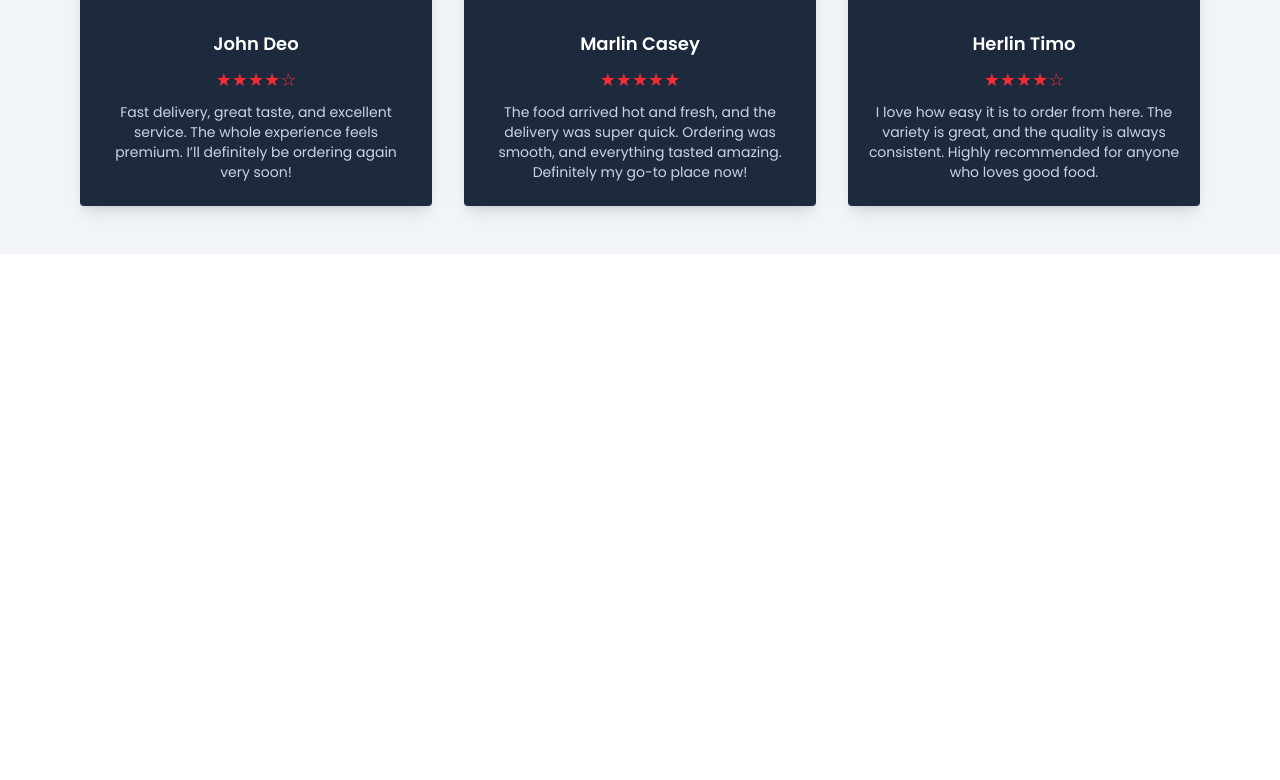
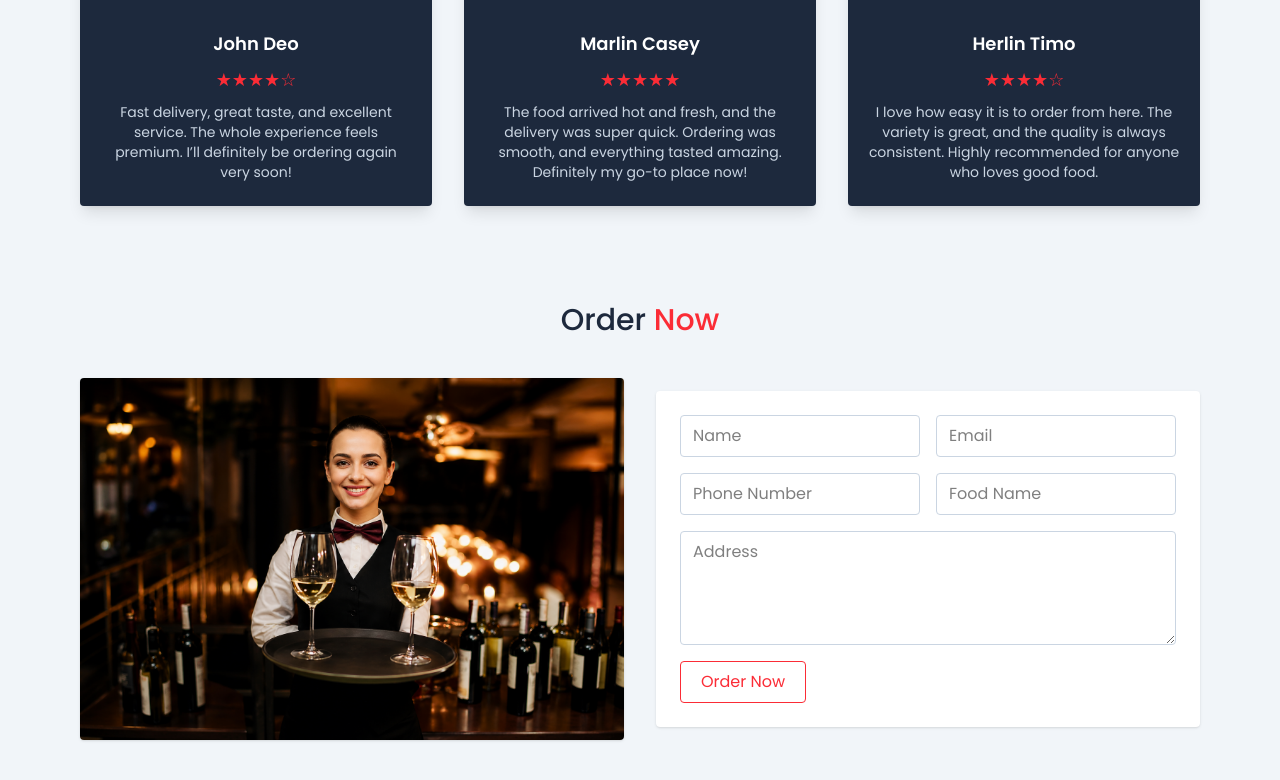
Before and after one commit to CodeOfFaiz/restaurant-landing-page, a React (Vite) app: page / in a window 1280 px wide. Shown: the part 3683-4463 px from the top of the page. Before the commit the page ends 3937 px from the top, so only its background shows below. Built offline with nearby package versions, Linux system fonts and the light colour scheme.

Commit message:
order now section added

```diff
--- a/src/App.jsx
+++ b/src/App.jsx
@@ -5,6 +5,7 @@ import PopularFoods from "./components/PopularFoods"
 import HowItWorks from "./components/HowItWorks"
 import FoodGallery from "./components/FoodGallery"
 import Testimonials from "./components/Testimonials"
+import OrderNow from "./components/OrderNow"
 
 function App() {
 
@@ -18,6 +19,7 @@ function App() {
     <HowItWorks/>
     <FoodGallery/>
     <Testimonials/>
+    <OrderNow/>
     </div>
     </>
   )
--- /dev/null
+++ b/src/components/OrderNow.jsx
@@ -0,0 +1,69 @@
+export default function OrderNow() {
+  return (
+    <div className="py-12 px-4 max-w-6xl mx-auto">
+
+      {/* Title */}
+      <h2 className="font-medium text-2xl md:text-3xl text-center text-slate-800 mb-10">
+        Order <span className="text-red-500">Now</span>
+      </h2>
+
+      {/* Main Layout */}
+      <div className="grid md:grid-cols-2 gap-8 items-center">
+
+        {/* Left Image */}
+        <div>
+          <img
+            src="/order.png"   // change to your correct image
+            alt="order"
+            className="w-full rounded shadow"
+          />
+        </div>
+
+        {/* Form */}
+        <div className="bg-white p-6 rounded shadow">
+
+          <div className="grid grid-cols-1 sm:grid-cols-2 gap-4">
+
+            <input
+              type="text"
+              placeholder="Name"
+              className="border border-slate-300 rounded px-3 py-2 outline-none focus:ring-2 focus:ring-red-400"
+            />
+
+            <input
+              type="email"
+              placeholder="Email"
+              className="border border-slate-300 rounded px-3 py-2 outline-none focus:ring-2 focus:ring-red-400"
+            />
+
+            <input
+              type="tel"
+              placeholder="Phone Number"
+              className="border border-slate-300 rounded px-3 py-2 outline-none focus:ring-2 focus:ring-red-400"
+            />
+
+            <input
+              type="text"
+              placeholder="Food Name"
+              className="border border-slate-300 rounded px-3 py-2 outline-none focus:ring-2 focus:ring-red-400"
+            />
+
+            {/* Full width textarea */}
+            <textarea
+              placeholder="Address"
+              className="col-span-1 sm:col-span-2 border border-slate-300 rounded px-3 py-2 outline-none focus:ring-2 focus:ring-red-400"
+              rows="4"
+            ></textarea>
+
+          </div>
+
+          {/* Button */}
+          <button className="mt-4 px-5 py-2 border border-red-500 text-red-500 rounded hover:bg-red-500 hover:text-white transition">
+            Order Now
+          </button>
+
+        </div>
+      </div>
+    </div>
+  );
+}
```
Also changed, not shown: public/order.png (added).
